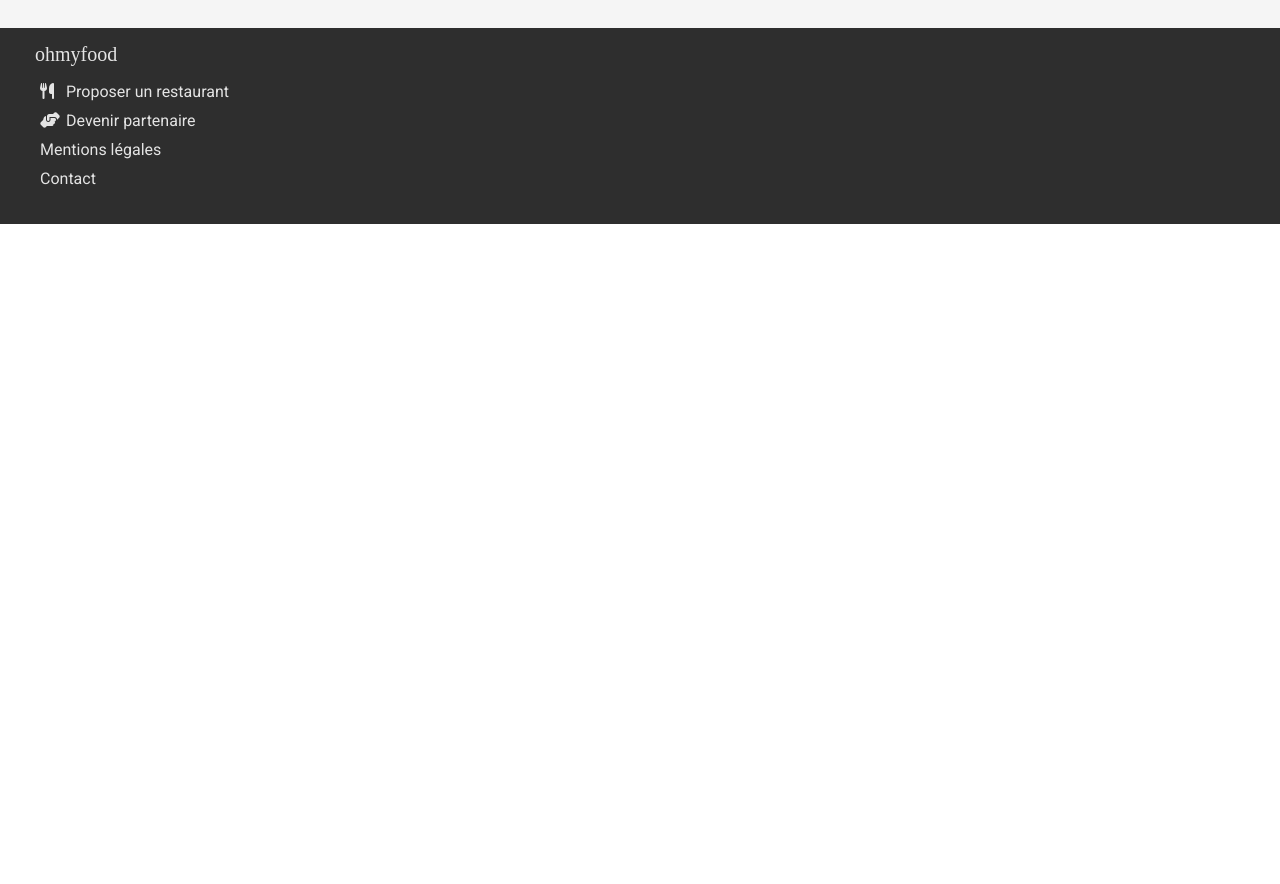
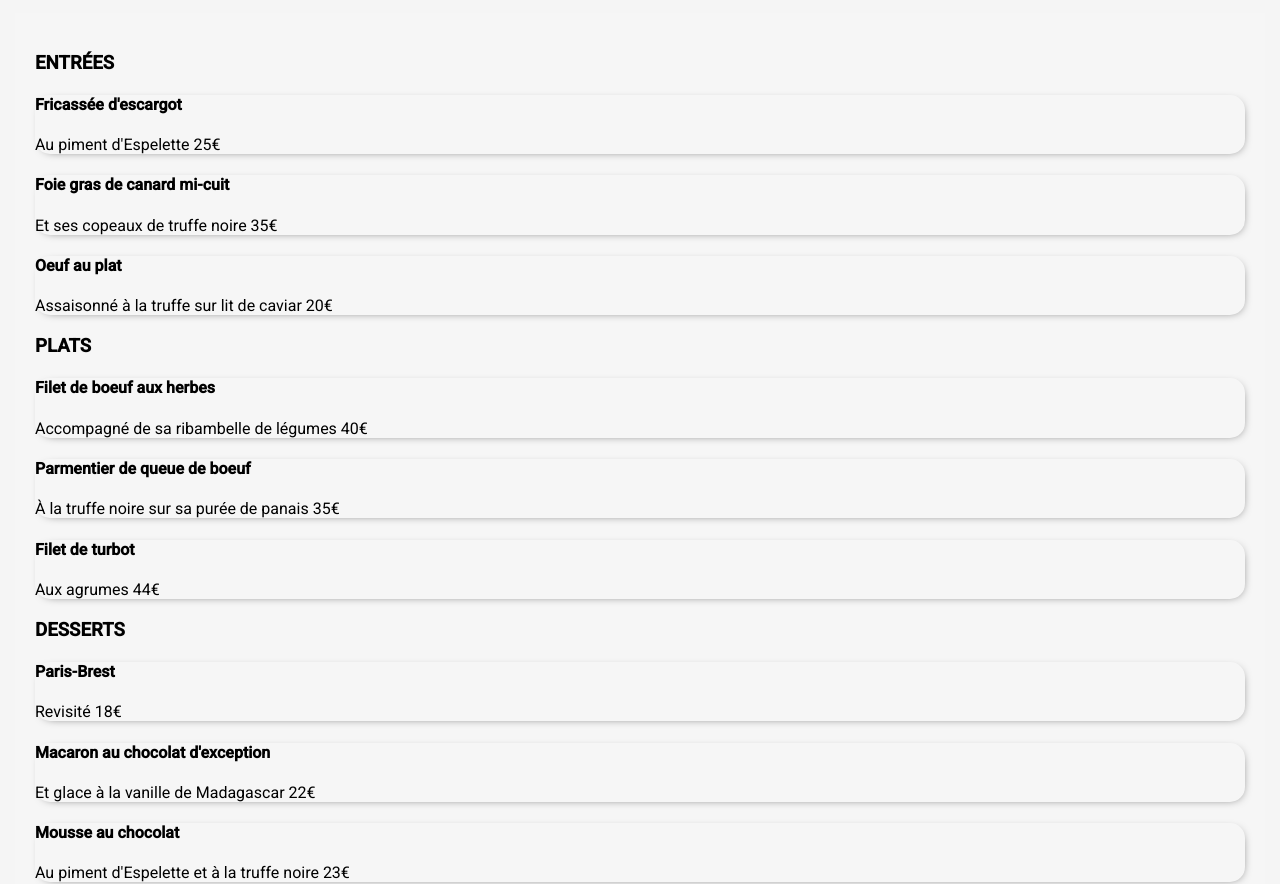
Before and after one commit to Sjunt/P3-ohmyfood, a website: page pages/la-palette-du-gout.html in a window 1280 px wide. Shown: the part 1043-1927 px from the top of the page. Before the commit the page ends 1267 px from the top, so only its background shows below. Drawn offline with Linux system fonts and the light colour scheme; a web font is replaced by a local one.

Commit message:
Update page 1: menu and button

```diff
--- a/pages/la-palette-du-gout.html
+++ b/pages/la-palette-du-gout.html
@@ -18,8 +18,62 @@
     <main>
         <section class="menu__page1">
         <h2>La palette du goût <i class="far fa-heart hearth__animation"></i></h2>
-        </section>
 
+        <section class="menus">
+        <h3>ENTRÉES</h3>
+        <div class="card">
+            <h4>Fricassée d'escargot</h4>
+            <p>Au piment d'Espelette 25€</p>
+        </div>
+
+        <div class="card">
+            <h4>Foie gras de canard mi-cuit</h4>
+            <p>Et ses copeaux de truffe noire 35€</p>
+        </div>
+
+        <div class="card">
+            <h4> Oeuf au plat</h4>
+            <p>  Assaisonné à la truffe sur lit de caviar  20€</p>
+        </div>
+
+
+        <h3>PLATS</h3>
+        <div class="card">
+            <h4> Filet de boeuf aux herbes</h4>
+            <p> Accompagné de sa ribambelle de légumes 40€</p>
+        </div>
+
+        <div class="card">
+            <h4> Parmentier de queue de boeuf</h4>
+            <p> À la truffe noire sur sa purée de panais 35€</p>
+        </div>
+
+        <div class="card">
+            <h4> Filet de turbot</h4>
+            <p> Aux agrumes 44€</p>
+        </div>
+
+        <h3>DESSERTS</h3>
+        <div class="card">
+            <h4> Paris-Brest</h4>
+            <p> Revisité 18€</p>
+        </div>
+
+        <div class="card">
+            <h4> Macaron au chocolat d'exception </h4>
+            <p> Et glace à la vanille de Madagascar 22€</p>
+        </div>
+
+        <div class="card">
+            <h4> Mousse au chocolat </h4>
+            <p> Au piment d'Espelette et à la truffe noire 23€  </p>
+        </div>
+
+        <div class="explorer">
+        <button>Commander</button>
+        </div>
+    </section>
+    </section>
 
     </main>
     <footer>
```
